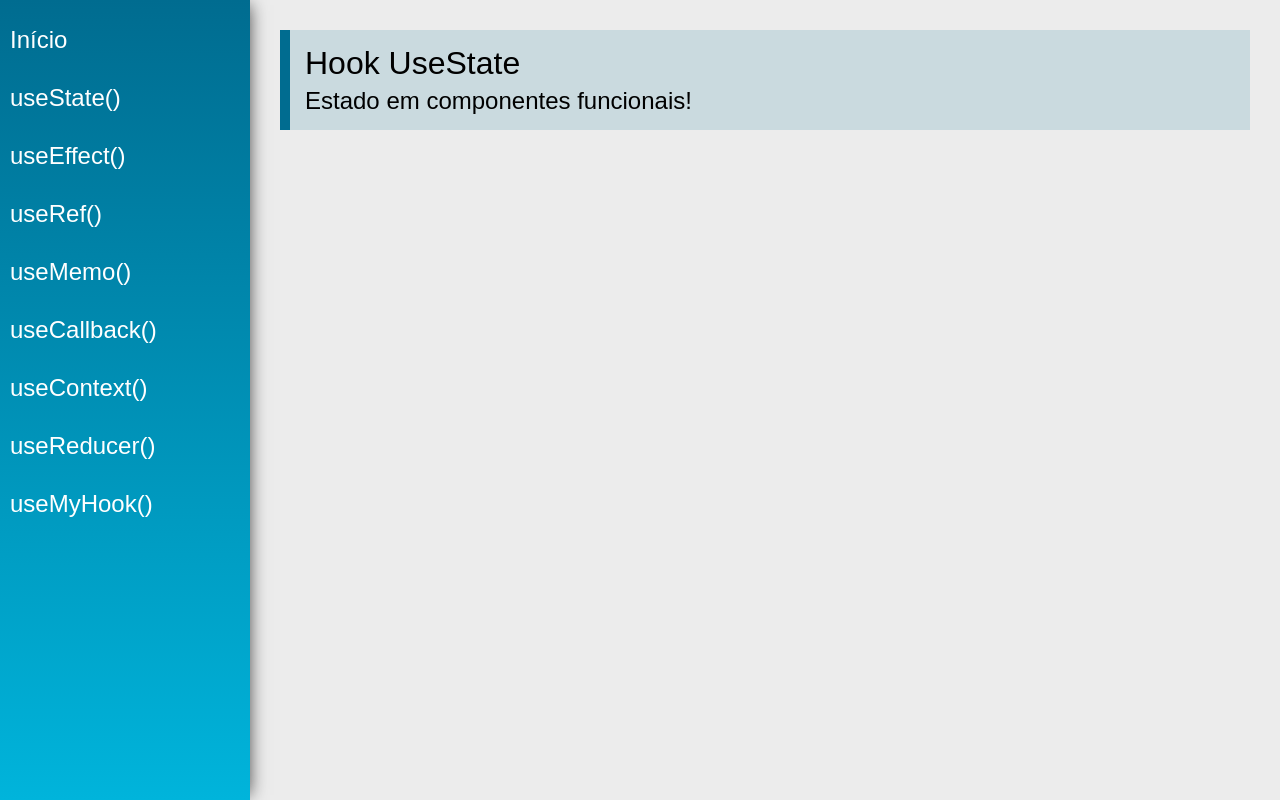
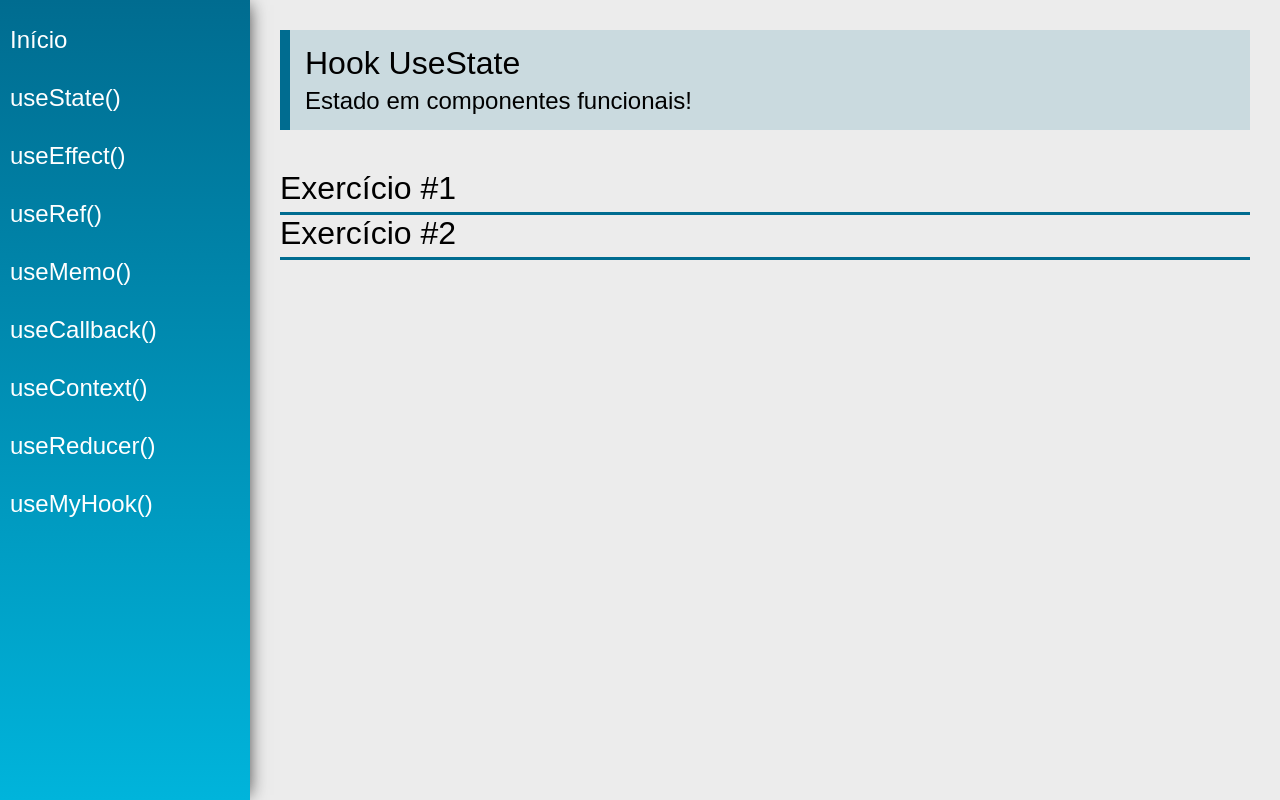
Before and after one commit to mbpfilho/hooks, a React (Create React App) app: page /useState in a window 1280 px wide. Built offline with nearby package versions, Linux system fonts and the light colour scheme.

Commit message:
Update UseState.jsx

```diff
--- a/src/views/examples/UseState.jsx
+++ b/src/views/examples/UseState.jsx
@@ -1,13 +1,20 @@
-import React from 'react'
+import React, { useState } from 'react'
 import PageTitle from '../../components/layout/PageTitle'
+import SectionTitle from "../../components/layout/SectionTitle"
 
 const UseState = (props) => {
+    const [count,setCount]=useState(0)
     return (
         <div className="UseState">
             <PageTitle
                 title="Hook UseState"
                 subtitle="Estado em componentes funcionais!"
             />
+            <SectionTitle title="Exercício #1"></SectionTitle>
+            <div className="center">
+
+            </div>
+            <SectionTitle title="Exercício #2"></SectionTitle>
         </div>
     )
 }
```
